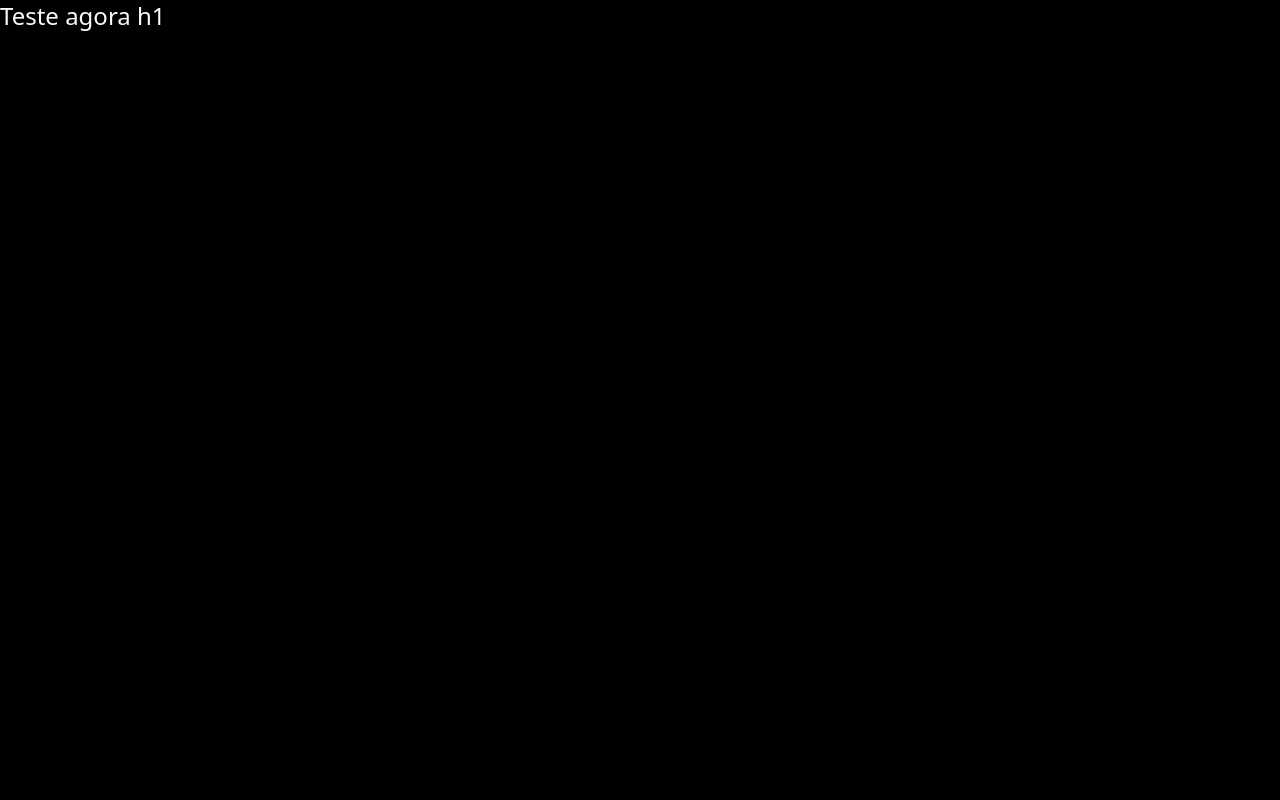
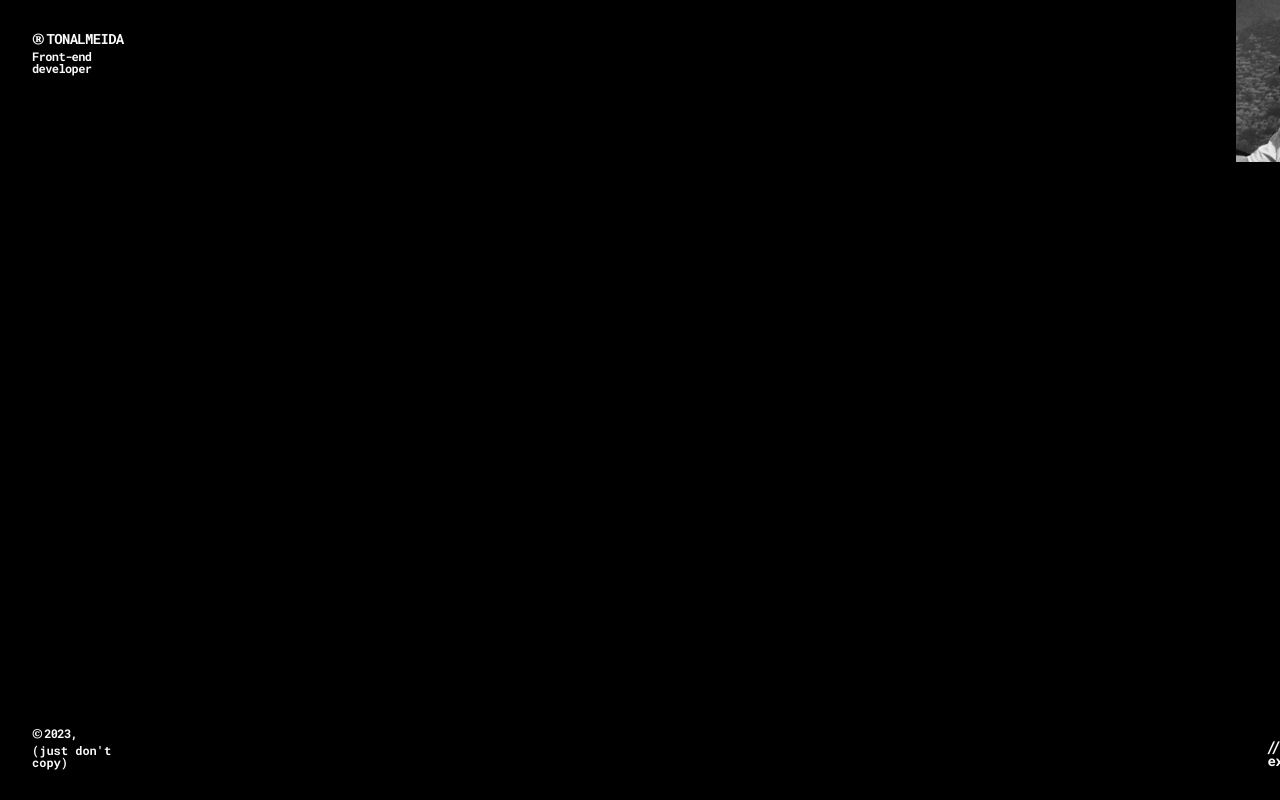
Before and after one commit to tonalmeidadev/www.tonalmeida.dev, a Next.js app: page / in a window 1280 px wide. Built offline with nearby package versions, Linux system fonts and the light colour scheme.

Commit message:
feat: starting project layout structure

```diff
--- a/src/app/globals.css
+++ b/src/app/globals.css
@@ -3,6 +3,6 @@
 @tailwind utilities;
 
 body {
-  @apply bg-black text-neutral-50;
+  @apply bg-black text-neutral-50 font-mono;
   -webkit-font-smoothing: antialiased;
 }
--- a/src/app/layout.tsx
+++ b/src/app/layout.tsx
@@ -1,4 +1,23 @@
+import { Metadata } from 'next'
 import './globals.css'
+
+import { Roboto_Mono, Roboto_Serif } from 'next/font/google'
+
+const roboto_mono = Roboto_Mono({
+  variable: '--font-monospace',
+  subsets: ['latin'],
+  display: 'swap',
+})
+
+const roboto_serif = Roboto_Serif({
+  variable: '--font-serif',
+  subsets: ['latin'],
+  display: 'swap',
+})
+
+export const metadata: Metadata = {
+  title: 'Ton Almeieda // Front-end Developer',
+}
 
 export default function RootLayout({
   children,
@@ -6,7 +25,10 @@ export default function RootLayout({
   children: React.ReactNode
 }>) {
   return (
-    <html lang="en">
+    <html
+      lang="en"
+      className={`${roboto_mono.variable} ${roboto_serif.variable}`}
+    >
       <body>{children}</body>
     </html>
   )
--- a/src/app/page.tsx
+++ b/src/app/page.tsx
@@ -1,7 +1,3 @@
 export default function Home() {
-  return (
-    <div>
-      <h1 className="text-2xl">Teste agora h1</h1>
-    </div>
-  )
+  return <div />
 }
--- /dev/null
+++ b/src/app/template.tsx
@@ -0,0 +1,49 @@
+import Image from 'next/image'
+
+import photo from '../../public/photo.jpg'
+
+export default function Template({ children }: { children: React.ReactNode }) {
+  const currentYear = new Date().getFullYear()
+
+  return (
+    <div className="fixed flex h-screen w-screen">
+      <aside className="flex h-full w-full flex-col justify-between p-8">
+        <header className="flex flex-col gap-1">
+          <div className="flex text-sm font-bold leading-none">
+            <span className="mr-0.5 font-serif">&reg;</span>
+            <span className="uppercase tracking-tighter">tonalmeida</span>
+          </div>
+          <span className="text-xs font-bold leading-none tracking-tighter">
+            Front-end developer
+          </span>
+        </header>
+
+        <footer className="flex flex-col gap-1 text-xs font-bold leading-none">
+          <div className="uppercase tracking-tighter">
+            <span className="mr-0.5 font-serif">&copy;</span>
+            <span className="lowercase">{currentYear},</span>
+          </div>
+          <span className="lowercase">&#40;just don&apos;t copy&#41;</span>
+        </footer>
+      </aside>
+
+      <div className="min-w-[1080px] overflow-y-auto p-8">{children}</div>
+
+      <aside className="relative flex h-full w-full flex-col justify-end p-8">
+        <Image
+          src={photo}
+          width={190}
+          height={245}
+          alt="Fotografia de Ton Almeida"
+          className="absolute right-0 top-0"
+        />
+        <footer className="flex justify-end">
+          <div className="text-sm font-bold uppercase leading-none tracking-tighter">
+            <span className="mr-2 font-serif">&#47;&#47;</span>
+            <span className="lowercase">0% explored</span>
+          </div>
+        </footer>
+      </aside>
+    </div>
+  )
+}
--- /dev/null
+++ b/src/components/NoiseBackground.tsx
@@ -0,0 +1,64 @@
+'use client'
+
+import { useEffect, useRef } from 'react'
+
+export function Noise() {
+  const element = useRef<HTMLCanvasElement>(null)
+  const frameRate = 30
+  const frameInterval = 1000 / frameRate
+
+  useEffect(() => {
+    const canvas = element.current!
+    const ctx = canvas.getContext('2d')
+    let lastFrameTime = performance.now()
+
+    if (ctx) {
+      canvas.width = canvas.height = 128
+
+      const resize = () => {
+        canvas.width = window.innerWidth * window.devicePixelRatio
+        canvas.height = window.innerHeight * window.devicePixelRatio
+        canvas.style.width = `${window.innerWidth}px`
+        canvas.style.height = `${window.innerHeight}px`
+      }
+
+      resize()
+      window.onresize = resize
+
+      const noise = (ctx: CanvasRenderingContext2D) => {
+        const w = ctx.canvas.width
+        const h = ctx.canvas.height
+        const iData = ctx.createImageData(w, h)
+        const buffer32 = new Uint32Array(iData.data.buffer)
+        const len = buffer32.length
+
+        for (let i = 0; i < len; i++) {
+          if (Math.random() < 0.5) buffer32[i] = 0xffffffff
+        }
+
+        ctx.putImageData(iData, 0, 0)
+      }
+
+      const loop = () => {
+        const now = performance.now()
+        const elapsed = now - lastFrameTime
+
+        if (elapsed > frameInterval) {
+          lastFrameTime = now - (elapsed % frameInterval)
+          noise(ctx)
+        }
+
+        requestAnimationFrame(loop)
+      }
+
+      loop()
+    }
+  }, [frameInterval])
+
+  return (
+    <canvas
+      ref={element}
+      className="pointer-events-none absolute -z-10 select-none opacity-[0.07]"
+    />
+  )
+}
--- a/tailwind.config.ts
+++ b/tailwind.config.ts
@@ -7,7 +7,14 @@ const config: Config = {
     './src/app/**/*.{ts,tsx,mdx}',
   ],
   theme: {
-    extend: {},
+    fontFamily: {
+      mono: ['var(--font-monospace)', 'monospace'],
+    },
+    extend: {
+      fontFamily: {
+        serif: ['var(--font-serif)', 'serif'],
+      },
+    },
   },
   plugins: [],
 }
```
Also changed, not shown: public/photo.jpg (added).
